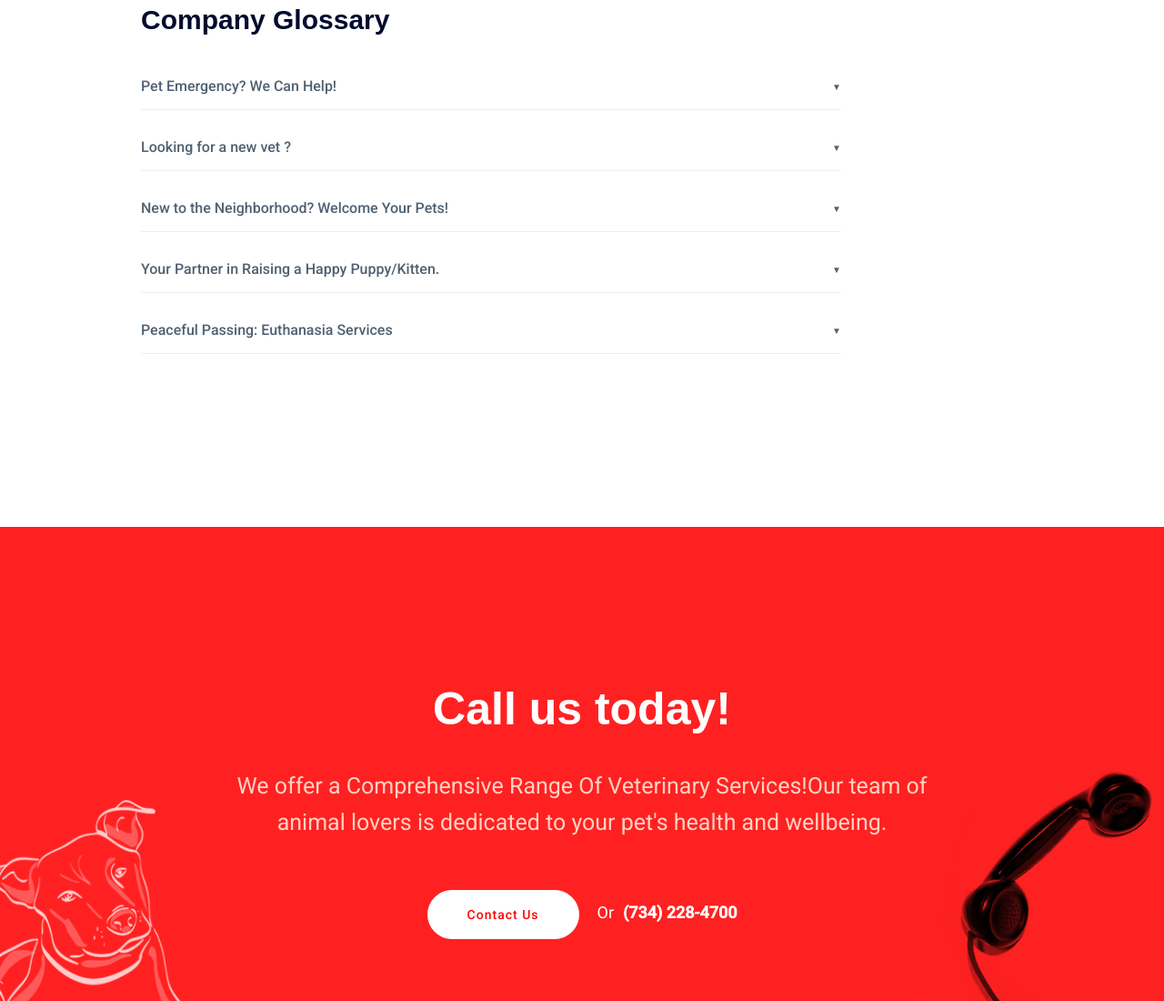
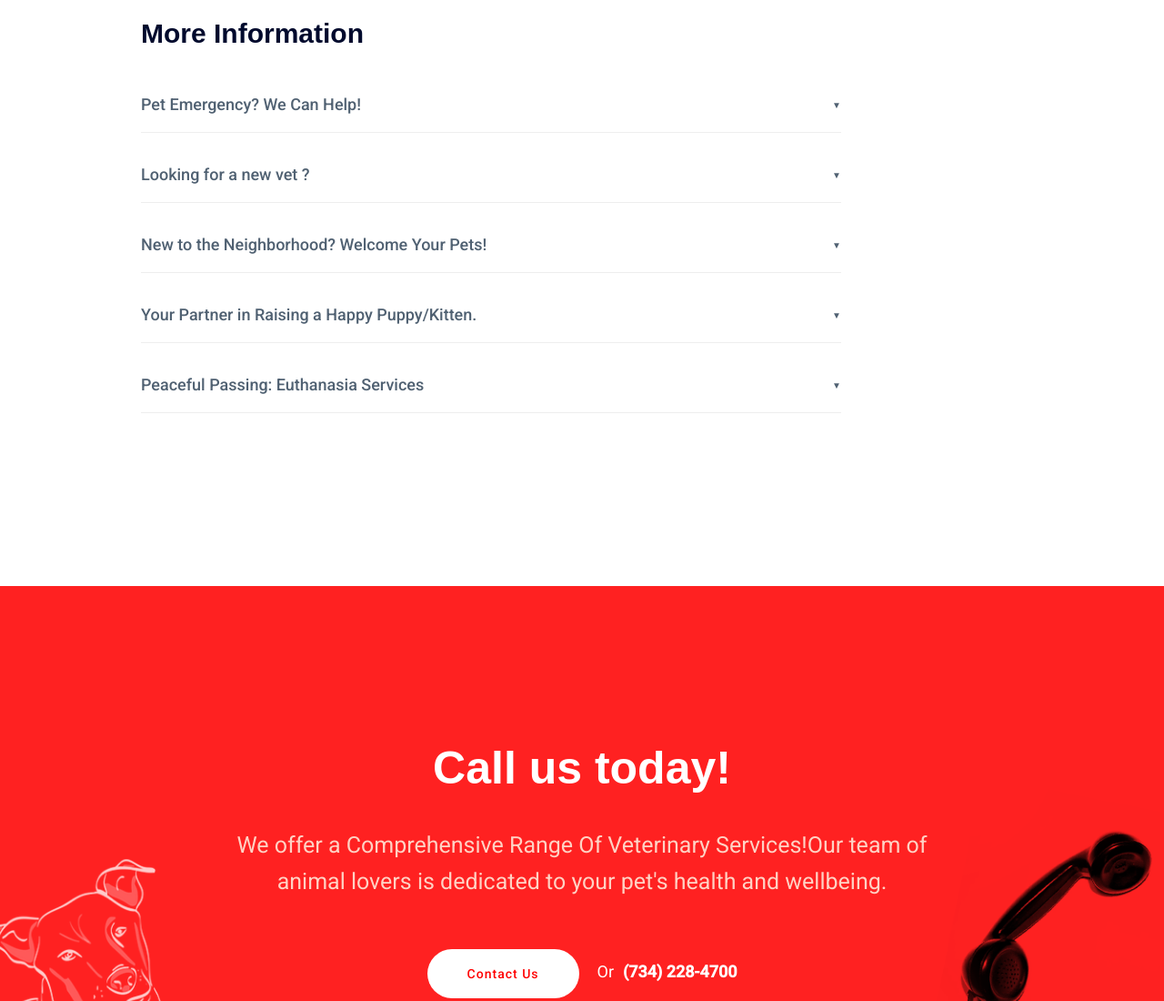
Before and after one commit to Rashids00/Hope, a plain HTML site: page about.html in a window 1280 px wide. Shown: the part 1120-2220 px from the top of the page at 91% size. Drawn offline with Linux system fonts and the light colour scheme; a web font is replaced by a local one.

Commit message:
style updates

```diff
--- a/about.html
+++ b/about.html
@@ -138,7 +138,7 @@
 </p>
 </div>
 <div class="about-details-cap mb-50">
-<h4>Company Glossary</h4>
+<h4>More Information</h4>
 <div>
   <div class="accordion-a-grid">
       <div class="accordion-a-item">
@@ -148,9 +148,9 @@
           <div class="accordion-content">
                 <p>
                     Don’t wait for your pet’s health to get worse.
-                    <br>Hope Animal Clinic offers prompt and caring urgent care for conditions like vomiting, diarrhea, minor injuries, and more.
-                    <br>Our experienced veterinarians provide quick assessments and effective treatment to help your furry friend feel better quickly.
-                    <br>We offer a convenient, cost-effective option compared to expensive emergency clinics and only refer to a 24-hour emergency hospital if your pet needs round-the-clock care.
+                    Hope Animal Clinic offers prompt and caring urgent care for conditions like vomiting, diarrhea, minor injuries, and more.
+                    Our experienced veterinarians provide quick assessments and effective treatment to help your furry friend feel better quickly.
+                    We offer a convenient, cost-effective option compared to expensive emergency clinics and only refer to a 24-hour emergency hospital if your pet needs round-the-clock care.
                 </p>
           </div>
       </div>
@@ -161,10 +161,10 @@
           <div class="accordion-content">
                 <p>
                     Looking for a vet clinic that truly cares?
-                    <br>At Hope animal clinic, we're a locally owned and operated veterinary practice dedicated to providing exceptional care for your furry family members. We are not corporate owned.
-                    <br>Our experienced veterinarians prioritize personalized attention and build lasting relationships with you and your pet.
-                    <br>We offer a wide range of services in a warm and welcoming environment.
-                    <br>Experience the difference of independent, compassionate care. Schedule a consultation today!
+                    At Hope animal clinic, we're a locally owned and operated veterinary practice dedicated to providing exceptional care for your furry family members. We are not corporate owned.
+                    Our experienced veterinarians prioritize personalized attention and build lasting relationships with you and your pet.
+                    We offer a wide range of services in a warm and welcoming environment.
+                    Experience the difference of independent, compassionate care. Schedule a consultation today!
                 </p>
           </div>
       </div>
@@ -190,7 +190,7 @@
           <div class="accordion-content">
             <p>
                 Bringing a new puppy or kitten into your home is an exciting time! But it's also important to ensure your furry friend gets the best possible start in life.
-                <br>At Hope Animal Clinic, we're dedicated to providing comprehensive care for your new companion. Our experienced veterinarians and compassionate staff offer a range of services, including:
+                At Hope Animal Clinic, we're dedicated to providing comprehensive care for your new companion. Our experienced veterinarians and compassionate staff offer a range of services, including:
             </p>
 
             <ul>
@@ -200,7 +200,7 @@
                 <li><strong style="font-weight: 500;">Behavioral Counseling:</strong> We can offer guidance on training, socialization, and addressing common behavioral issues.</li>
                 <li><strong style="font-weight: 500;">Microchipping:</strong> We can implant a microchip to help reunite you with your pet if they ever get lost.</li>
                 <li><strong style="font-weight: 500;">Special Offer:</strong> Our Puppy/Kitten Package for $75 includes:
-                  <ul style="padding-left: 10px;">
+                  <ul style="padding-left: 20px;">
                     <li>First physical exam</li>
                     <li>First vaccination</li>
                     <li>Deworming</li>
@@ -220,8 +220,8 @@
         <div class="accordion-content">
             <p>
                 When the time comes to say goodbye to your beloved pet, Hope animal clinic offers compassionate and dignified end-of-life care.
-                <br>Our experienced veterinarians provide gentle and peaceful euthanasia services in a calm and supportive environment.
-                <br>We understand this is a difficult time, and we are here to guide you through the process with compassion and respect. We also offer grief counseling resources to help you during this challenging period.
+                Our experienced veterinarians provide gentle and peaceful euthanasia services in a calm and supportive environment.
+                We understand this is a difficult time, and we are here to guide you through the process with compassion and respect. We also offer grief counseling resources to help you during this challenging period.
             </p>
         </div>
     </div>
--- a/assets/css/accordion.css
+++ b/assets/css/accordion.css
@@ -44,8 +44,8 @@
     margin: 0;
     font-family: "Roboto", sans-serif;
     color: #506172;
-    font-size: 16px;
-    line-height: 20px;
+    font-size: 18px;
+    line-height: 30px;
 }
 
 .accordion-content {
@@ -63,8 +63,9 @@
 .accordion-content li, p {
     padding: 0 0 4px 0;
     color: #464d65;
-    margin: 0;
+    list-style-type: disc;
 }
+
 
 .accordion-header::after {
     content: '▼';
```
Also changed, not shown: index.html (+12 -12 lines).
